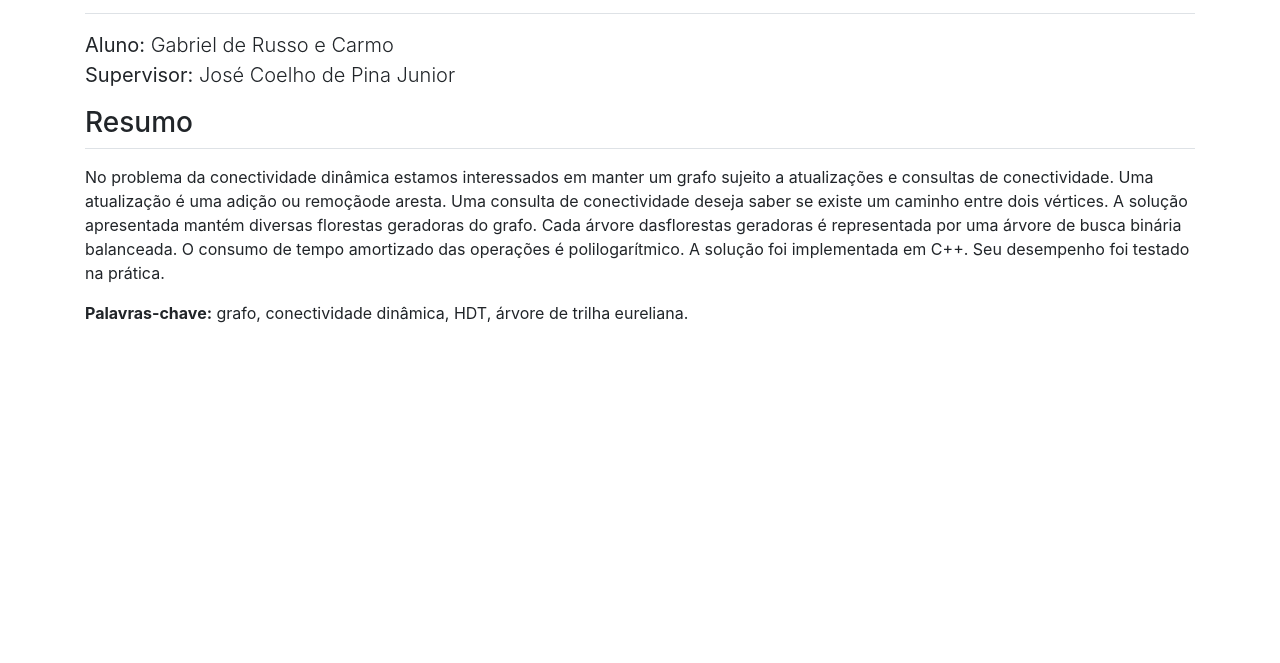
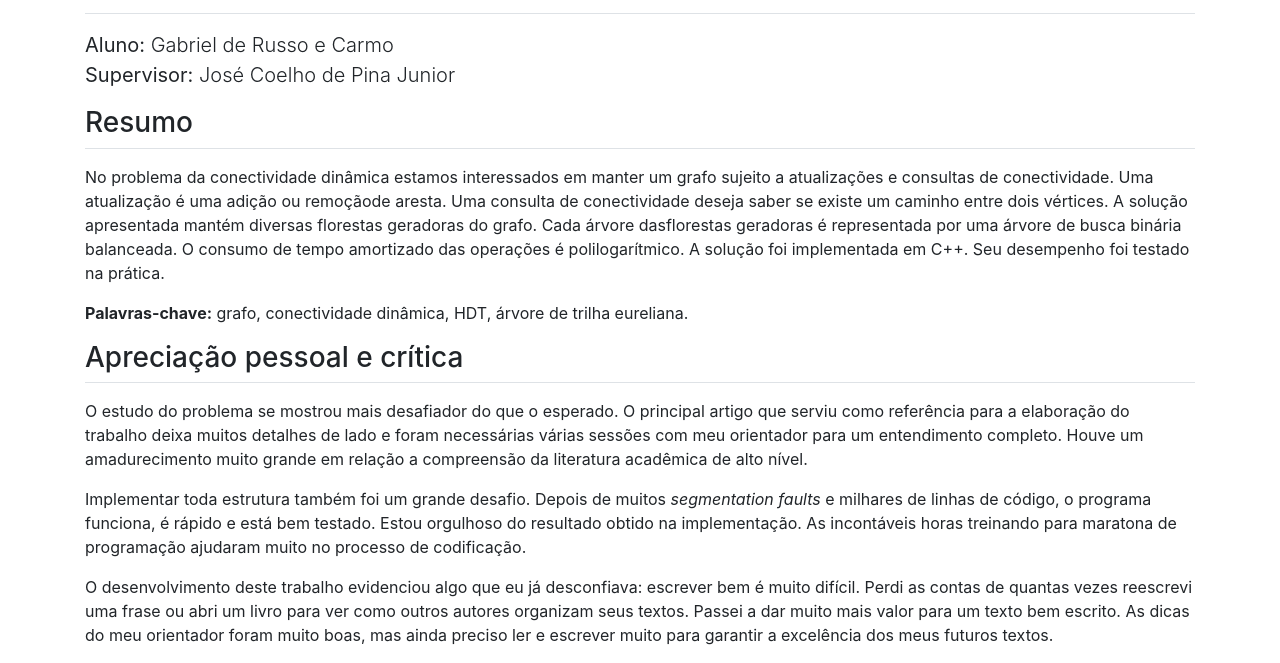
Before and after one commit to gabrielrussoc/mac499, a plain HTML site: page www/index.html in a window 1280 px wide. Shown: the part 169-832 px from the top of the page. Before the commit the page ends 800 px from the top, so only its background shows below. Drawn offline with Linux system fonts and the light colour scheme.

Commit message:
apreciacao pessoal

```diff
--- a/www/index.html
+++ b/www/index.html
@@ -58,6 +58,32 @@
                     <strong>Palavras-chave:</strong> grafo, conectividade dinâmica, HDT, árvore de trilha eureliana.
                 </p>
             </div>
+
+            <!-- Apreciação pessoal e crítica -->
+            <div class="border-bottom mb-3"><h3>Apreciação pessoal e crítica</h3></div>
+            <div>
+                <p>
+                    O estudo do problema se mostrou mais desafiador do que o esperado. O principal artigo que serviu como referência
+                    para a elaboração do trabalho deixa muitos detalhes de lado e foram necessárias várias sessões com meu orientador
+                    para um entendimento completo. Houve um amadurecimento muito grande em relação a compreensão da literatura
+                    acadêmica de alto nível.
+                </p>
+                <p>
+                    Implementar toda estrutura também foi um grande desafio. Depois de muitos <em>segmentation faults</em> e
+                    milhares de linhas de código, o programa funciona, é rápido e está bem testado. Estou orgulhoso do
+                    resultado obtido na implementação. As incontáveis horas treinando para maratona de programação ajudaram
+                    muito no processo de codificação.
+                </p>
+                <p>
+                    O desenvolvimento deste trabalho evidenciou algo que eu já desconfiava: escrever bem é muito difícil.
+                    Perdi as contas de quantas vezes reescrevi uma frase ou abri um livro para ver como outros autores organizam seus textos.
+                    Passei a dar muito mais valor para um texto bem escrito. As dicas do meu orientador foram muito boas,
+                    mas ainda preciso ler e escrever muito para garantir a excelência dos meus futuros textos.
+                </p>
+                <p>
+
+                </p>
+            </div>
         </div>
         <script type="text/javascript" src="js/jquery-3.3.1.min.js"></script>
         <script type="text/javascript" src="js/bootstrap.min.js"></script>
```
